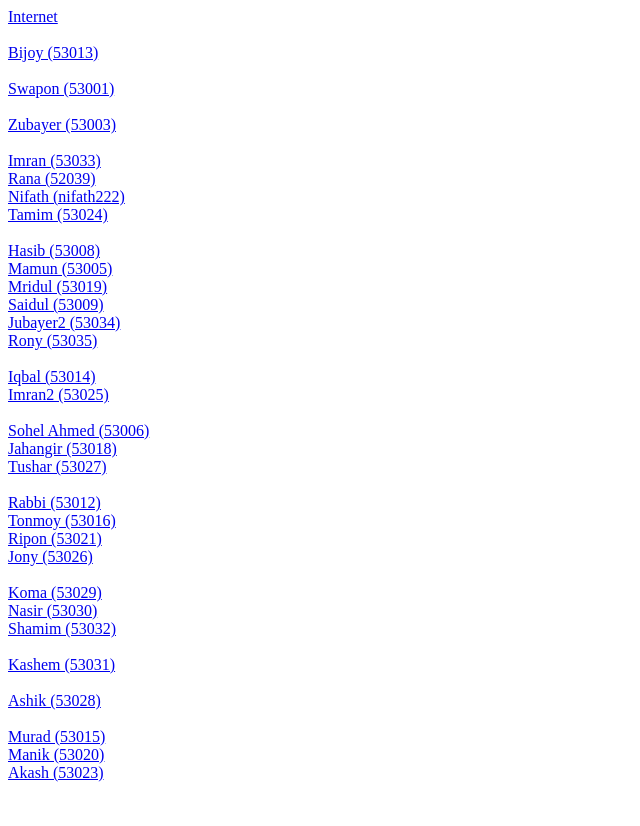
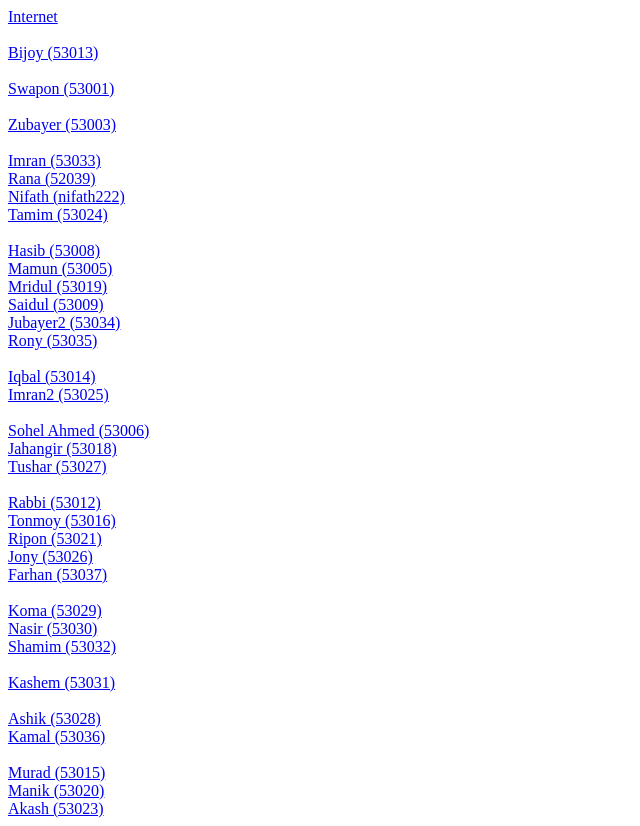
Before and after one commit to twinbit-it/twinbit-it.github.io, a plain HTML site: page index.html in a window 1280 px wide. Shown: the whole page, without its empty margins (0-640 px from the left). Before the commit the page ends 800 px from the top, so only its background shows below. Drawn offline with Linux system fonts and the light colour scheme.

Commit message:
Update index.html

```diff
--- a/index.html
+++ b/index.html
@@ -36,6 +36,7 @@
   <a href="http://43.231.23.122/graphs/iface/%3Cpppoe%2D53016%3E/">Tonmoy (53016)</a><br>
   <a href="http://43.231.23.122/graphs/iface/%3Cpppoe%2D53021%3E/">Ripon (53021)</a><br>
   <a href="http://43.231.23.122/graphs/iface/%3Cpppoe%2D53026%3E/">Jony (53026)</a><br>
+  <a href="http://43.231.23.122/graphs/iface/%3Cpppoe%2D53037%3E/">Farhan (53037)</a><br>
   <br>
   <a href="http://43.231.23.122/graphs/iface/%3Cpppoe%2D53029%3E/">Koma (53029)</a><br>
   <a href="http://43.231.23.122/graphs/iface/%3Cpppoe%2D53030%3E/">Nasir (53030)</a><br>
@@ -44,6 +45,7 @@
   <a href="http://43.231.23.122/graphs/iface/%3Cpppoe%2D53031%3E/">Kashem (53031)</a><br>
   <br>
   <a href="http://43.231.23.122/graphs/iface/%3Cpppoe%2D53028%3E/">Ashik (53028)</a><br>
+  <a href="http://43.231.23.122/graphs/iface/%3Cpppoe%2D53036%3E/">Kamal (53036)</a><br>
   <br>
   <a href="http://43.231.23.122/graphs/iface/%3Cpppoe%2D53015%3E/">Murad (53015)</a><br>
   <a href="http://43.231.23.122/graphs/iface/%3Cpppoe%2D53020%3E/">Manik (53020)</a><br>
```
